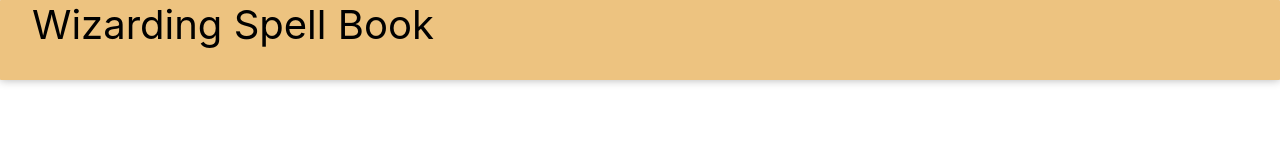
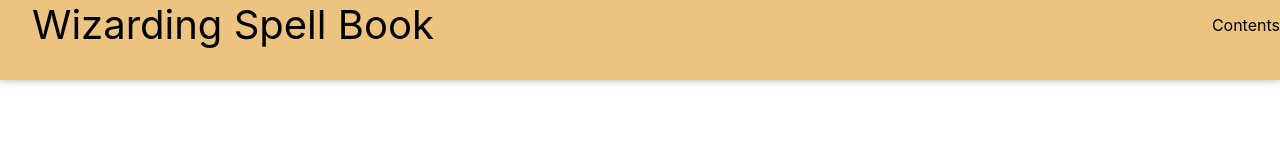
Before and after one commit to RaeesaParker/wizarding-spell-book, a React (Create React App) app: page / in a window 1280 px wide. Shown: the top 160 px of the page. Built offline with nearby package versions, Linux system fonts and the light colour scheme.

Commit message:
Added contents to menu bar

```diff
--- a/src/App.css
+++ b/src/App.css
@@ -72,6 +72,11 @@ p{
   color: blue;
 }
 
+.navbar-container{
+  align-items: center;
+  display: flex;
+  justify-content: space-between;
+}
 
 /* ----------------- MENU ------------------ */
 
--- a/src/App.js
+++ b/src/App.js
@@ -1,14 +1,19 @@
 import './App.css';
+import { useState } from 'react';
 import Heading from './components/Header';
 import Functionality from './components/Functionality';
-import Menu from './components/Menu';
 import Footer from './components/Footer';
 
 function App() {
+
+  // Set the state for the route
+  const [route, setRoute] = useState('menu');
+
+
   return (
     <div >
-     <Heading></Heading>
-     <Functionality></Functionality>
+     <Heading route={route} setRoute={setRoute}></Heading>
+     <Functionality route={route} setRoute={setRoute}></Functionality>
      <Footer></Footer>
     </div>
   );
--- a/src/components/functionality.js
+++ b/src/components/functionality.js
@@ -3,26 +3,20 @@ import { useState, useEffect } from 'react';
 import Menu from './Menu';
 import SpellPage from'./SpellPage';
 
-function Functionality(){
+function Functionality(props){
 
   // Set state to store menu item chosen
   const [chosenPage, setChosenPage] = useState('');
 
-  // Set state to store the route
-  const [route, setRoute] = useState('menu');
-
-  console.log(route)
-
-
   return (
     <div>
-      {route == 'menu' ?
+      {props.route == 'menu' ?
         <div>
-          <Menu chosenPage={chosenPage} setChosenPage={setChosenPage} setRoute={setRoute}></Menu>
+          <Menu chosenPage={chosenPage} setChosenPage={setChosenPage} setRoute={props.setRoute}></Menu>
         </div>
       :
         <div>
-          <SpellPage chosenPage={chosenPage} setChosenPage={setChosenPage} setRoute={setRoute}></SpellPage>
+          <SpellPage chosenPage={chosenPage} setChosenPage={setChosenPage} setRoute={props.setRoute}></SpellPage>
         </div>
       }
       </div>
--- a/src/components/header.js
+++ b/src/components/header.js
@@ -1,20 +1,20 @@
 import React from 'react';
 
 
-function Heading(){
+function Heading(props){
+
 
 
   // ----------------------------------------------------------------- //
   // Define the return
   // ----------------------------------------------------------------- //
 
-
-
   return (
     <div>
       <nav className="navbar navbar-expand-lg  navbar-customise">
-        <div className="container-fluid">
+        <div className="navbar-container">
           <a className="navbar-brand" href="#">Wizarding Spell Book</a>
+          <a>Contents</a>
         </div>
       </nav>
     </div>
```
